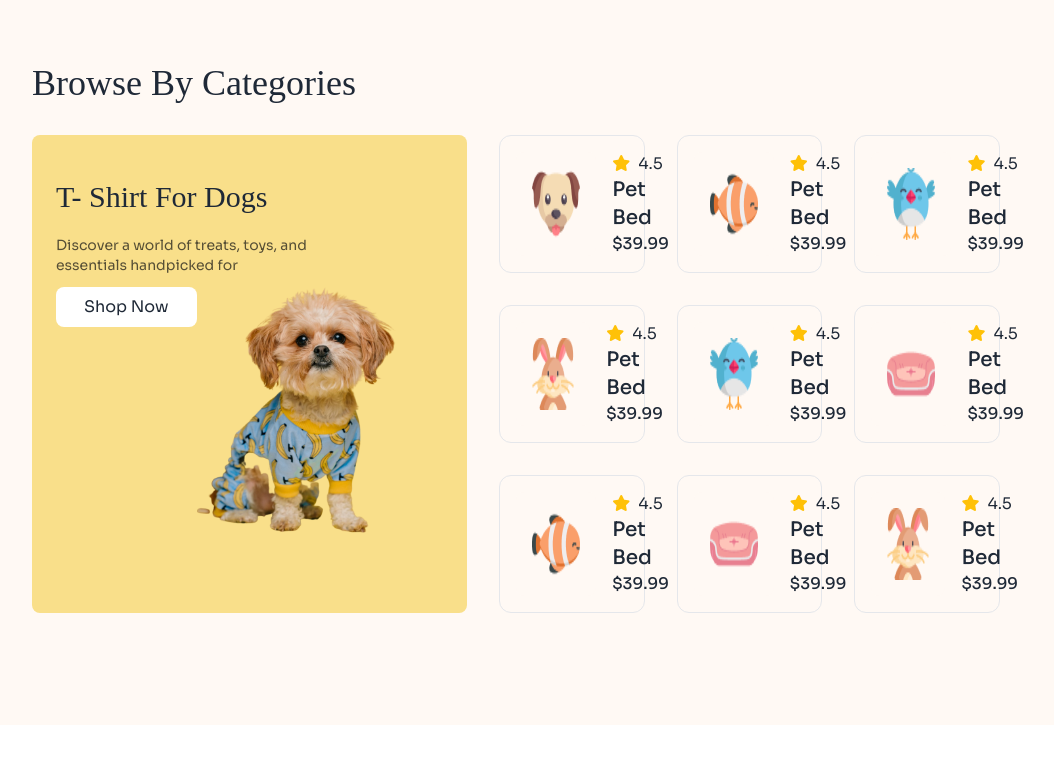
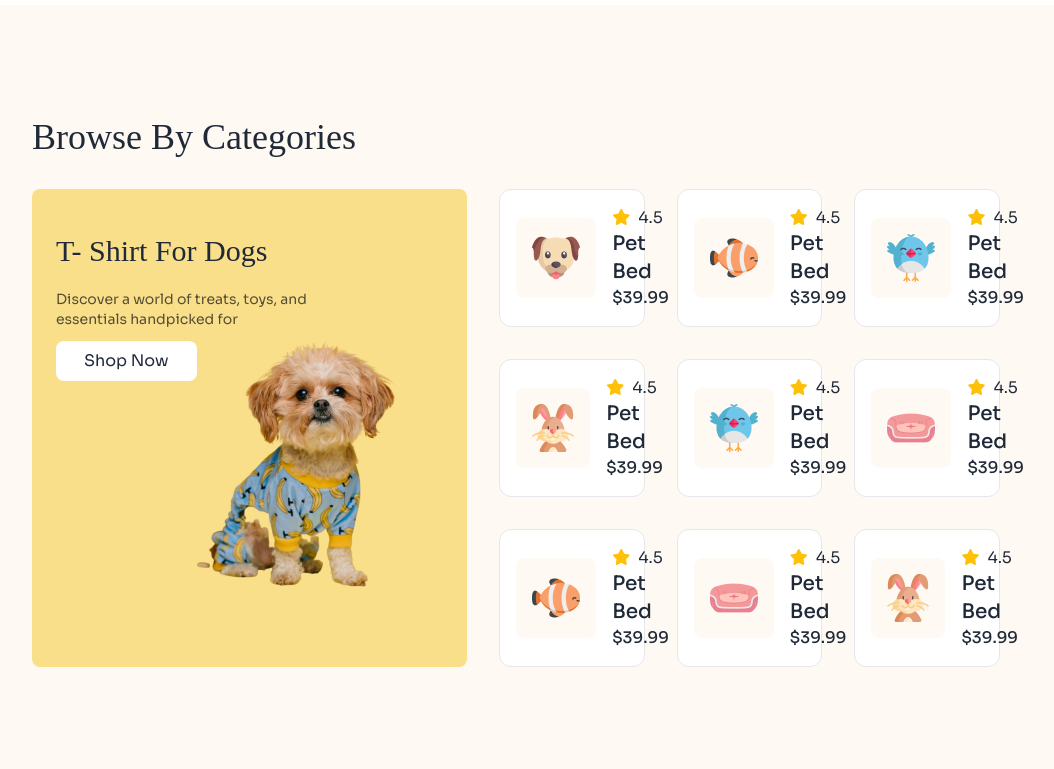
Before and after one commit to Sanj33d/project_PetShop, a plain HTML site: page index.html in a window 1280 px wide. Shown: the part 1440-2209 px from the top of the page, without its empty margins (124-1178 px from the left). Drawn offline with nearby package versions, Linux system fonts and the light colour scheme; a web font is replaced by a local one.

Commit message:
all done except challenge

```diff
--- a/index.html
+++ b/index.html
@@ -71,7 +71,7 @@
 </head>
 <body class="my-font">
     <header class="">
-        <nav class="nav-bg-color lg:px-[156px]">
+        <nav class="nav-bg-color lg:px-[156px] lg:mb-[150px]">
             <div class="navbar flex justify-between">
                 <div class="navbar-start">
                   <img src="images/logo-header.png" alt="" class="lg:mr-3">
@@ -108,8 +108,8 @@
                   </ul>
                 </div>
                 <div class="hidden lg:flex navbar-end">
-                    <i class="icon_notification lg:mr-3 text-xl fa-regular fa-bell"></i>
-                    <i class="icon_search mr-4 fa-solid fa-magnifying-glass"></i>
+                    <i class="cursor-pointer hover:text-amber-300 icon_notification lg:mr-3 text-xl fa-regular fa-bell"></i>
+                    <i class="cursor-pointer hover:text-amber-300 icon_search mr-4 fa-solid fa-magnifying-glass"></i>
                     <button class="btn nav-bg-color border_color_holud text-black lg:mr-3">Login</button>
                     <a class="btn amar_logo">Register</a>
                 </div>
@@ -242,8 +242,8 @@
             <h2 class="my-font-2 text-3xl font-normal">T- Shirt For Dogs</h2>
             <p class="text-sm tshirt-color mt-5 lg:pr-40">Discover a world of treats, toys, and essentials handpicked for </p>
             <div class="flex mt-3">
-              <a href=""><button class="text-base px-7 py-2 bg-white rounded-lg">Shop Now</button></a>
-            <img class="w-1/2" src="images/cute-pet-mid.png" alt="">
+              <a href=""><button class="lg:hover:bg-slate-200 text-base px-7 py-2 bg-white rounded-lg">Shop Now</button></a>
+              <img class="w-1/2" src="images/cute-pet-mid.png" alt="">
             </div>
           </div>
 
@@ -323,7 +323,7 @@
           </div>
           <!-- Desktop grid -->
           <div class="hidden lg:w-3/4 lg:grid lg:grid-cols-3 gap-8">
-            <div class="flex gap-4 border rounded-xl p-4">
+            <div class="bg-white flex items-center gap-4 border rounded-xl p-4">
               <img class="p-4 couch-bg rounded-lg" src="images/dog-cartoon.png" alt="">
 
               <div class="flex-column justify-between">
@@ -332,7 +332,7 @@
                 <p class="font-medium text-base">$39.99</p>
               </div>
             </div>
-            <div class="flex gap-4 border rounded-xl p-4">
+            <div class="bg-white flex items-center gap-4 border rounded-xl p-4">
               <img class="p-4 couch-bg rounded-lg" src="images/fish-cartoon.png" alt="">
 
               <div class="flex-column justify-between">
@@ -341,7 +341,7 @@
                 <p class="font-medium text-base">$39.99</p>
               </div>
             </div>
-            <div class="flex gap-4 border rounded-xl p-4">
+            <div class="bg-white flex items-center gap-4 border rounded-xl p-4">
               <img class="p-4 couch-bg rounded-lg" src="images/bird-cartoon.png" alt="">
 
               <div class="flex-column justify-between">
@@ -350,7 +350,7 @@
                 <p class="font-medium text-base">$39.99</p>
               </div>
             </div>
-            <div class="flex gap-4 border rounded-xl p-4">
+            <div class="bg-white flex items-center gap-4 border rounded-xl p-4">
               <img class="p-4 couch-bg rounded-lg" src="images/rabbit-cartoon.png" alt="">
 
               <div class="flex-column justify-between">
@@ -359,7 +359,7 @@
                 <p class="font-medium text-base">$39.99</p>
               </div>
             </div>
-            <div class="flex gap-4 border rounded-xl p-4">
+            <div class="bg-white flex items-center gap-4 border rounded-xl p-4">
               <img class="p-4 couch-bg rounded-lg" src="images/bird-cartoon.png" alt="">
 
               <div class="flex-column justify-between">
@@ -368,7 +368,7 @@
                 <p class="font-medium text-base">$39.99</p>
               </div>
             </div>
-            <div class="flex gap-4 border rounded-xl p-4">
+            <div class="bg-white flex items-center gap-4 border rounded-xl p-4">
               <img class="p-4 couch-bg rounded-lg" src="images/pet-couch.png" alt="">
 
               <div class="flex-column justify-between">
@@ -377,7 +377,7 @@
                 <p class="font-medium text-base">$39.99</p>
               </div>
             </div>
-            <div class="flex gap-4 border rounded-xl p-4">
+            <div class="bg-white flex items-center gap-4 border rounded-xl p-4">
               <img class="p-4 couch-bg rounded-lg" src="images/fish-cartoon.png" alt="">
 
               <div class="flex-column justify-between">
@@ -386,7 +386,7 @@
                 <p class="font-medium text-base">$39.99</p>
               </div>
             </div>
-            <div class="flex gap-4 border rounded-xl p-4">
+            <div class="bg-white flex items-center gap-4 border rounded-xl p-4">
               <img class="p-4 couch-bg rounded-lg" src="images/pet-couch.png" alt="">
 
               <div class="flex-column justify-between">
@@ -395,7 +395,7 @@
                 <p class="font-medium text-base">$39.99</p>
               </div>
             </div>
-            <div class="flex gap-4 border rounded-xl p-4">
+            <div class="bg-white flex items-center gap-4 border rounded-xl p-4">
               <img class="p-4 couch-bg rounded-lg" src="images/rabbit-cartoon.png" alt="">
 
               <div class="flex-column justify-between">
@@ -444,7 +444,7 @@
       <!-- footer section1 -->
       <section class="relative bottom-[340px] lg:bottom-[250px]">
         <div class="card relative-card-bg lg:py-[38px] lg:px-[80px] lg:flex-row lg:justify-between lg:gap-[120px]">
-
+          <!-- div1 -->
           <div class="">
             <figure class="px-10 pt-10">
               <img
@@ -453,11 +453,11 @@
                 class="w-3/4 lg:w-full" />
             </figure>
           </div>
-
+          <!-- div2 -->
           <div class="card-body items-center lg:items-start text-center lg:text-left mx-[-25px]">
             <h2 class="card-title my-font-2 font-light lg:text-4xl">Get Pawsome News!</h2>
             <p class="lg:text-xl">Exclusive training tips, ticks, product deals and more.</p>
-            <div class="w-full lg:w-full px-4">
+            <div class="w-full lg:w-2/4 px-4">
               <input
               type="email"
               placeholder="Enter email..."
```
